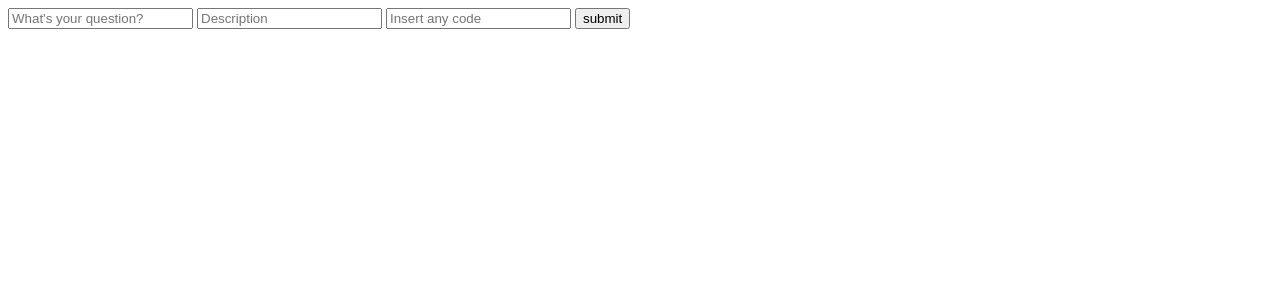
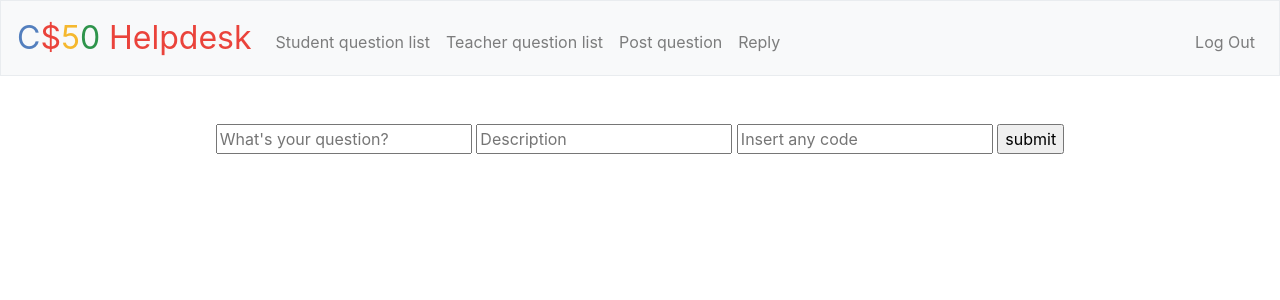
Before and after one commit to ChrisPMilam/Tech901Project, a Flask app: page /question in a window 1280 px wide. Shown: the top 300 px of the page. Run offline with Flask 2, Linux system fonts and the light colour scheme; a user stored in the database is signed in; some libraries are stand-ins or nearby versions.

Commit message:
Worked on teacher reply and modified layout

```diff
--- a/application.py
+++ b/application.py
@@ -94,6 +94,18 @@ def tqlist():
                                 ON Question.User_ID=User.User_ID""")
 
     return render_template("tqlist.html", questions=questions)
+
+@app.route("/reply", methods=["GET", "POST"])
+def reply():
+    """Allow teacher to post reply to question"""
+    if request.method == "GET":
+        qid = request.args.get("qid")
+        return render_template("teacherform.html", qid=qid)
+    else:
+        # Insert answer
+        rows = db.execute("INSERT INTO Question (AnswerText) VALUES(:answertext) WHERE QuestionId = :qid",
+                          answertext=request.form.get("AnswerText"), qid=request.form.get("QuestionID"))
+
 
 
 @app.route("/logout")
@@ -205,7 +217,7 @@ def register_teacher():
 
 @app.route("/question", methods=["GET", "POST"])
 def question():
-
+    """ Allows student to submit question """
     # Get question
     if request.method == "GET":
         return render_template("studentform.html")
--- a/templates/layout.html
+++ b/templates/layout.html
@@ -24,17 +24,17 @@
     <body>
 
         <nav class="navbar navbar-expand-md navbar-light bg-light border">
-            <a class="navbar-brand" href="/"><span class="blue">C</span><span class="red">$</span><span class="yellow">5</span><span class="green">0</span> <span class="red">Finance</span></a>
+            <a class="navbar-brand" href="/"><span class="blue">C</span><span class="red">$</span><span class="yellow">5</span><span class="green">0</span> <span class="red">Helpdesk</span></a>
             <button aria-controls="navbar" aria-expanded="false" aria-label="Toggle navigation" class="navbar-toggler" data-target="#navbar" data-toggle="collapse" type="button">
                 <span class="navbar-toggler-icon"></span>
             </button>
             <div class="collapse navbar-collapse" id="navbar">
                 {% if session.user_id %}
                     <ul class="navbar-nav mr-auto mt-2">
-                        <li class="nav-item"><a class="nav-link" href="/quote">Quote</a></li>
-                        <li class="nav-item"><a class="nav-link" href="/buy">Buy</a></li>
-                        <li class="nav-item"><a class="nav-link" href="/sell">Sell</a></li>
-                        <li class="nav-item"><a class="nav-link" href="/history">History</a></li>
+                        <li class="nav-item"><a class="nav-link" href="/sqlist">Student question list</a></li>
+                        <li class="nav-item"><a class="nav-link" href="/tqlist">Teacher question list</a></li>
+                        <li class="nav-item"><a class="nav-link" href="/question">Post question</a></li>
+                        <li class="nav-item"><a class="nav-link" href="/reply">Reply</a></li>
                     </ul>
                     <ul class="navbar-nav ml-auto mt-2">
                         <li class="nav-item"><a class="nav-link" href="/logout">Log Out</a></li>
--- a/templates/studentform.html
+++ b/templates/studentform.html
@@ -1,9 +1,11 @@
-<html>
-    <head>
-        <title>postquestion</title>
-    </head>
-    <body>
-        <form action="/submitting" id="submitting" method="get">
+{% extends "layout.html" %}
+
+{% block title %}
+    Teacher Registration
+{% endblock %}
+
+{% block main %}
+        <form action="/question" id="submitting" method="post">
             <input name="title" placeholder="What's your question?" type="text"/>
             <input name="description" placeholder="Description" type="text"/>
 		    <input name="code" placeholder="Insert any code"type="text"/>
@@ -27,5 +29,4 @@
                 return true;
             };
         </script>
-   </body>
-</html>
+{% endblock %}
```
Also changed, not shown: templates/sqlist.html (+6 -10 lines), templates/teacherform.html (added, +26 -0 lines), templates/tqlist.html (+6 -10 lines), project.db.
